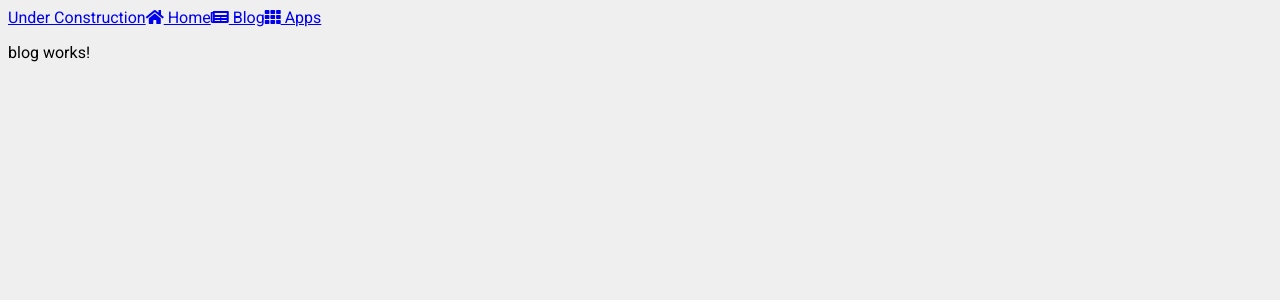
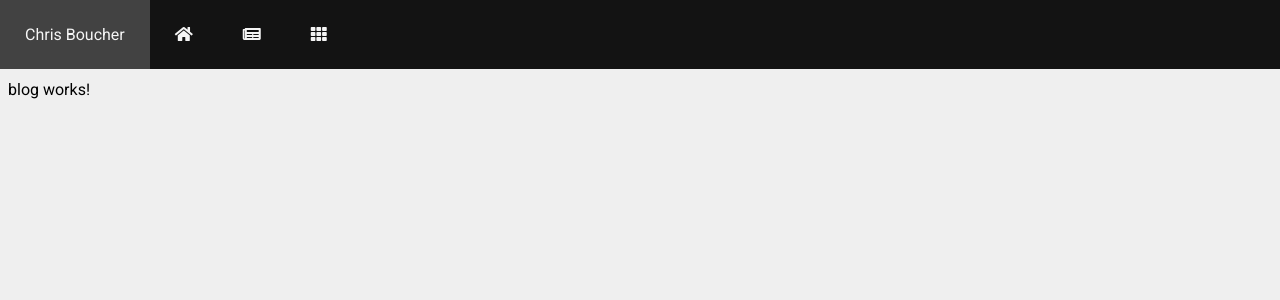
Before and after one commit to CoolName1993/chrisboucher.co.uk-ui, an Angular app: page /blog in a window 1280 px wide. Shown: the top 300 px of the page. Built offline with nearby package versions, Linux system fonts and the light colour scheme.

Commit message:
Added colour palette and navbar

```diff
--- /dev/null
+++ b/src/_palette.scss
@@ -0,0 +1,22 @@
+$default-palette: (
+    'primary': #00b96c,
+    'secondary': #b9004d,
+    'tertiary': #0079ca,
+    'foreground': #f5f5f5,
+    'background': #c9c9c9,
+    'accent': #131313
+);
+
+@function lighter-color($color-name: 'primary', $level: 0, $color-palette: $default-palette) {
+    $color: map-get($map: $color-palette, $key: $color-name);
+    @return mix(white, $color, $level * 10%);
+}
+
+@function darker-color($color-name: 'primary', $level: 0, $color-palette: $default-palette) {
+    $color: map-get($map: $color-palette, $key: $color-name);
+    @return mix(black, $color, $level * 10%);
+}
+
+@function get-color($color-name: 'primary', $color-palette: $default-palette) {
+    @return map-get($map: $color-palette, $key: $color-name);
+}
--- a/src/app/app.component.html
+++ b/src/app/app.component.html
@@ -1,7 +1,9 @@
 <nav>
-  <a routerLink="/">Under Construction</a>
-  <a routerLink="/home"><i class="fas fa-home"></i> Home</a>
-  <a routerLink="/blog"><i class="fas fa-newspaper"></i> Blog</a>
-  <a routerLink="/apps"><i class="fas fa-th"></i> Apps</a>
+  <a routerLink="/" title="Chris Boucher">Chris Boucher</a>
+  <a routerLink="/home" title="Home"><i class="fas fa-home fa-large"></i></a>
+  <a routerLink="/blog" title="Blog"><i class="fas fa-newspaper"></i></a>
+  <a routerLink="/apps" title="Apps"><i class="fas fa-th"></i></a>
 </nav>
-<router-outlet></router-outlet>
+<div class="content">
+  <router-outlet></router-outlet>
+</div>
--- a/src/app/under-construction/under-construction.component.scss
+++ b/src/app/under-construction/under-construction.component.scss
@@ -0,0 +1,7 @@
+div {
+    position: absolute;
+    top: 50%;
+    left: 50%;
+    transform: translate(-50%, -50%);
+    text-align: center;
+}
--- a/src/styles.scss
+++ b/src/styles.scss
@@ -1,12 +1,36 @@
+@import 'palette';
+
 body {
     background-color: #EFEFEF;
     font-family: 'Roboto', sans-serif;
 }
 
-.centered {
-    position: absolute;
-    top: 50%;
-    left: 50%;
-    transform: translate(-50%, -50%);
-    text-align: center;
+nav {
+    position: fixed;
+    top: 0;
+    left: 0;
+    background-color: get-color('accent');
+    width: 100%;
+    font-size: 12pt;
+
+    & > a {
+        color: get-color('foreground');
+        padding: 25px;
+        text-align: center;
+        text-decoration: none;
+        display: inline-block;
+        transition: cubic-bezier(0.165, 0.84, 0.44, 1) 0.25s;
+
+        &:hover {
+            background-color: lighter-color('accent', 2);
+        }
+
+        & > selected {
+            background-color: lighter-color('accent', 1);
+        }
+    }
 }
+
+.content {
+    margin-top: 80px;
+}
```
